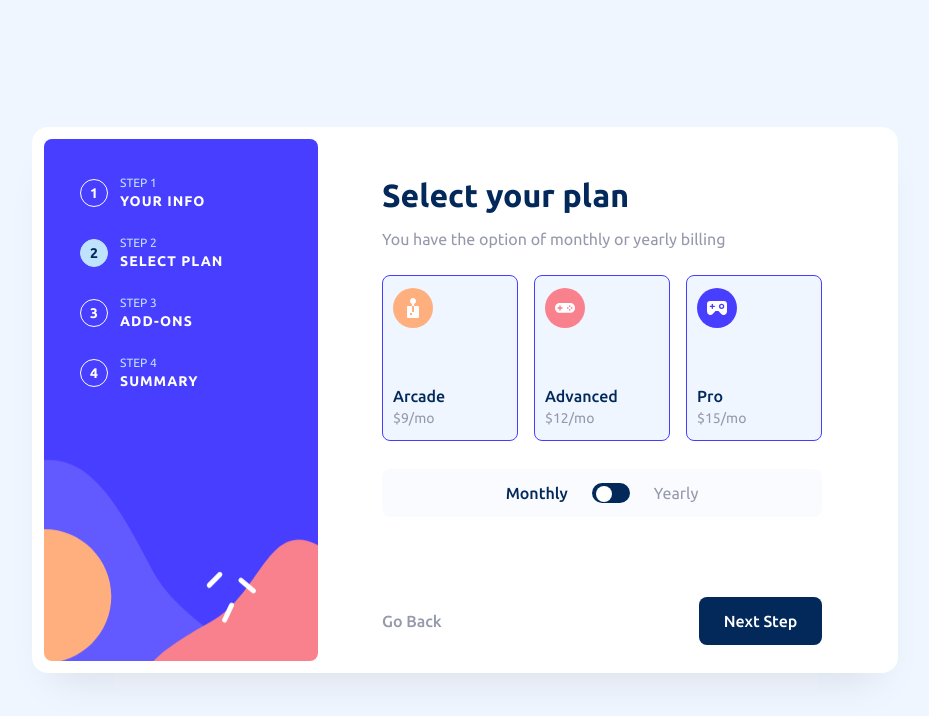
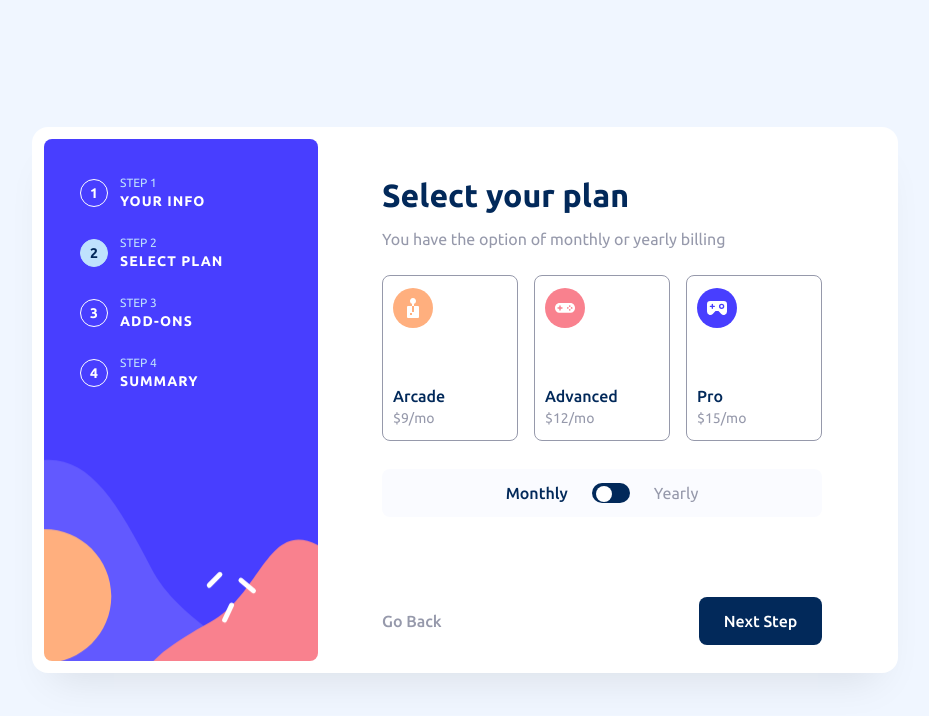
Before and after one commit to DeraTheOz/Multi-Step-Form, a React (Vite) app: page /plan in a window 1280 px wide. Shown: the top 716 px of the page, without its empty margins (175-1104 px from the left). Built offline with nearby package versions, Linux system fonts and the light colour scheme.

Commit message:
fix: fix markup and add logic for selecting prices

```diff
--- a/src/components/Pricing.jsx
+++ b/src/components/Pricing.jsx
@@ -30,17 +30,26 @@ const plans = [
 function Pricing() {
   // TESTING PURPOSES
   const [pricingType] = useState("monthly");
-  const [isActive] = useState(true);
+  const [selectedPlan, setSelectedPlan] = useState([]);
+
+  function togglePlan(plan) {
+    setSelectedPlan(plan);
+    console.log(selectedPlan);
+  }
 
   return (
-    <div className="gap-x-4 gap-y-7 grid mt-6">
-      {plans.map((plan, index) => (
-        <div
+    <ul className="gap-x-4 gap-y-7 grid mt-6">
+      {plans.map((plan, index) => {
+        const isSelected = selectedPlan === plan;
+
+        return (
+          <li
             key={index}
             className={`${
-            isActive ? "active-plan" : ""
+              isSelected && "active-plan"
             } text-[0.9375rem] md:text-base border-light-gray hover:border-purplish-blue lg:h-[10.4rem] w-full lg:w-[8.5rem] lg:pl-2.5 lg:py-3 p-2.5 border rounded-lg cursor-pointer flex lg:flex-col`}
             aria-label="Select Plan"
+            onClick={() => togglePlan(plan)}
           >
             <img
               src={plan.icon}
@@ -58,13 +67,14 @@ function Pricing() {
                 <p className="text-xs">2 months free</p>
               )}
             </div>
-        </div>
-      ))}
+          </li>
+        );
+      })}
 
       <div className="lg:bg-alabaster text-light-gray lg:col-start-1 lg:col-end-4 lg:row-start-2 lg:rounded-lg lg:h-12 flex items-center justify-center gap-6">
         <span
           className={`${
-            pricingType === "monthly" ? "text-marine-blue font-medium" : ""
+            pricingType === "monthly" && "text-marine-blue font-medium"
           }`}
         >
           Monthly
@@ -79,13 +89,13 @@ function Pricing() {
         </label>
         <span
           className={`${
-            pricingType === "yearly" ? "text-marine-blue font-medium" : ""
+            pricingType === "yearly" && "text-marine-blue font-medium"
           }`}
         >
           Yearly
         </span>
       </div>
-    </div>
+    </ul>
   );
 }
 
```
Lines whose indentation alone changed are shown as unchanged.
